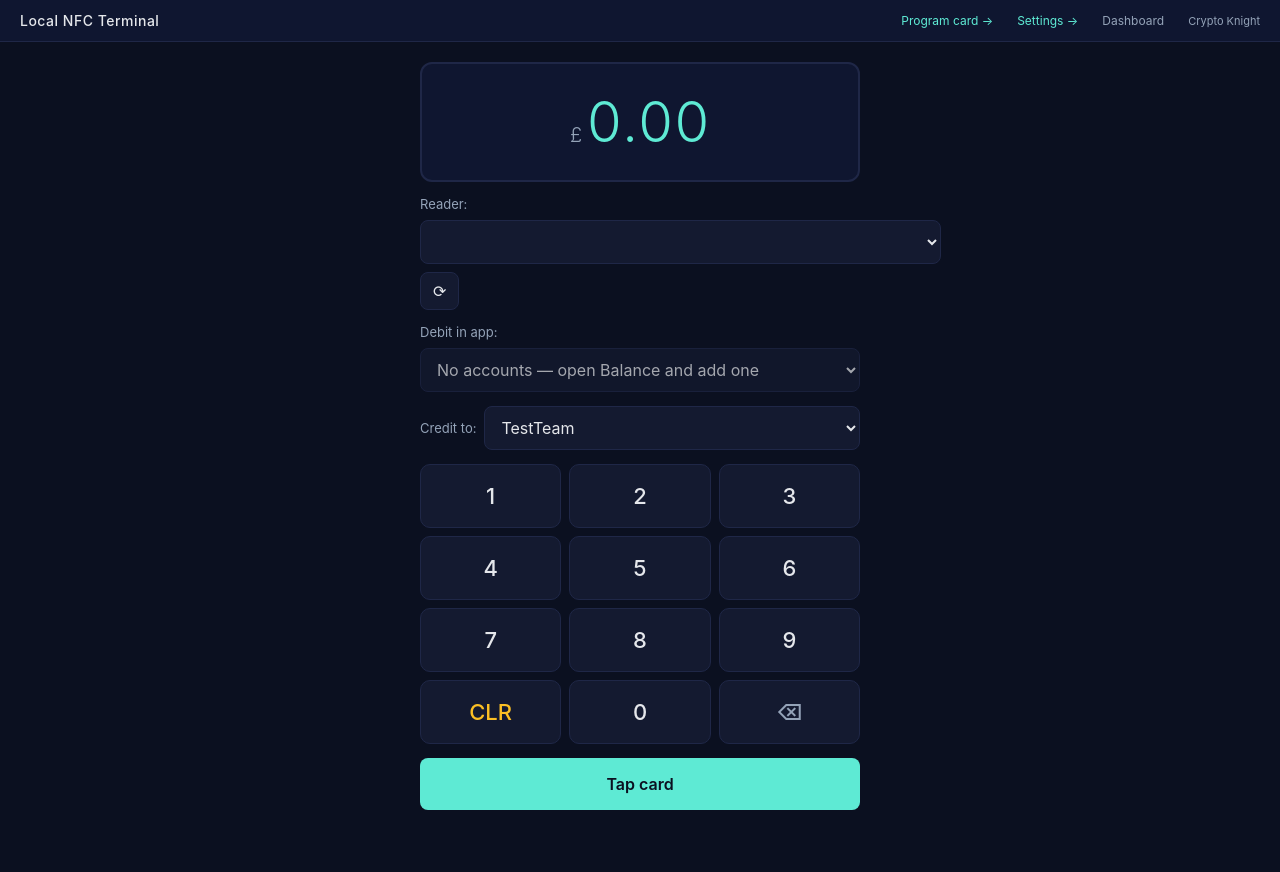
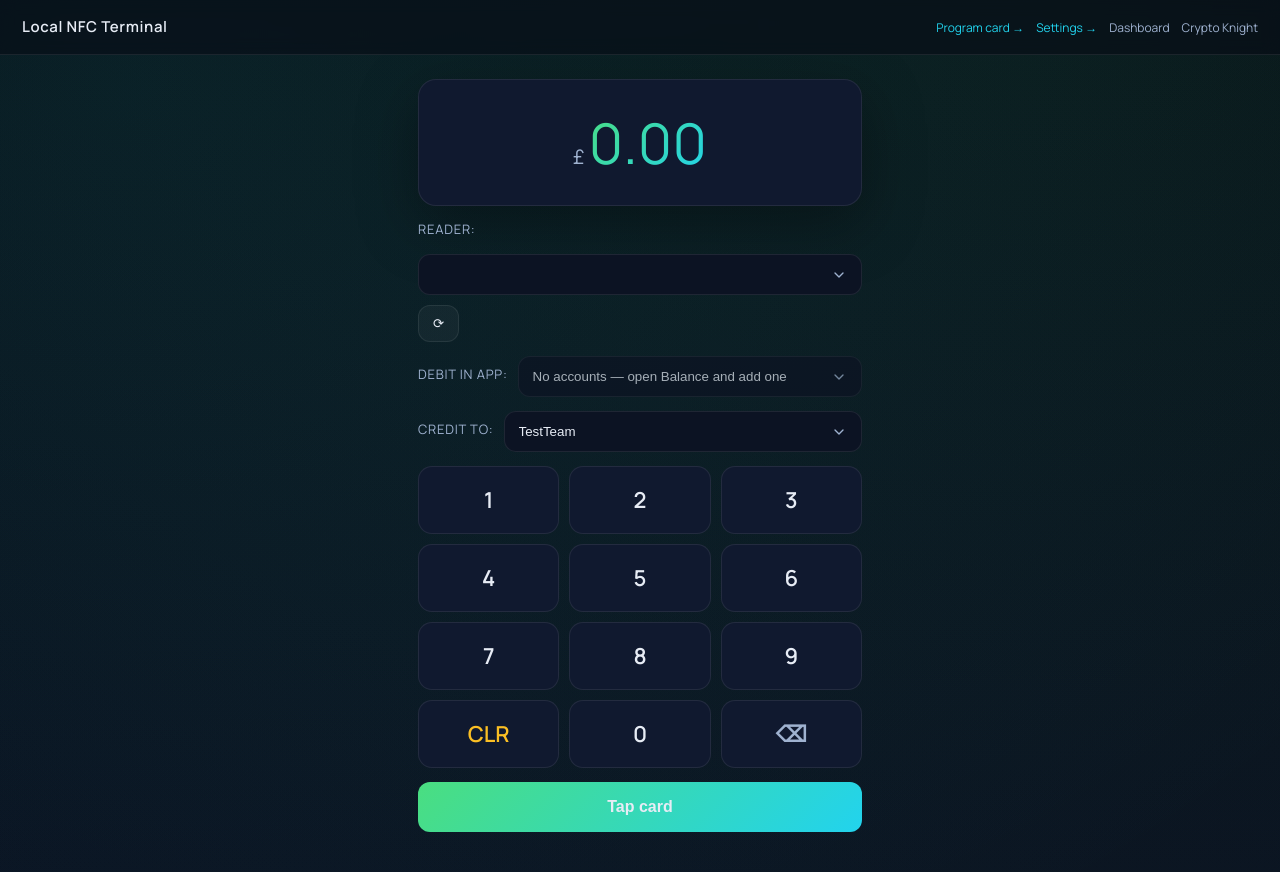
Before and after one commit to MustafaMudasser99/JPMorgan-BankingApp, a Django app: template banking/templates/banking/nfc/terminal.html in a window 1280 px wide. Before the commit the page ends 810 px from the top, so only its background shows below. Run offline with Django 5.2, Linux system fonts and the light colour scheme; the template is opened without the code that fills it, so the values that code supplies are empty.

Commit message:
Updated house styling
Forgot to push

```diff
--- /dev/null
+++ b/banking/static/banking/css/nfc-terminal.css
@@ -0,0 +1,301 @@
+/* Local NFC terminal, program card, settings — tokens from house-style.css */
+
+body.nfc-shell {
+  display: flex;
+  flex-direction: column;
+}
+
+body.nfc-shell > main {
+  flex: 1;
+  width: 100%;
+  margin: 0 auto;
+  padding: 24px 18px 40px;
+  display: flex;
+  flex-direction: column;
+  gap: 14px;
+}
+
+body.nfc-shell.nfc-terminal > main {
+  max-width: 480px;
+}
+
+body.nfc-shell.nfc-wide > main {
+  max-width: 560px;
+}
+
+body.nfc-shell > header.nfc-header {
+  display: flex;
+  align-items: center;
+  justify-content: space-between;
+  gap: 12px;
+  flex-wrap: wrap;
+  padding: 18px 22px;
+  border-bottom: 1px solid var(--color-border);
+  backdrop-filter: blur(8px);
+  background: rgba(8, 12, 22, 0.6);
+  position: sticky;
+  top: 0;
+  z-index: 10;
+}
+
+body.nfc-shell .nfc-header h1 {
+  margin: 0;
+  font-size: 15px;
+  letter-spacing: 0.04em;
+  font-weight: 600;
+  color: var(--color-text);
+}
+
+body.nfc-shell .nfc-header small {
+  color: var(--color-muted);
+  font-size: 12px;
+}
+
+body.nfc-shell .nfc-header a {
+  color: var(--color-secondary);
+  font-size: 12px;
+  text-decoration: none;
+}
+
+body.nfc-shell .nfc-header a:hover {
+  text-decoration: underline;
+}
+
+body.nfc-shell .nfc-header a.muted-link {
+  color: var(--color-muted);
+}
+
+body.nfc-shell .nfc-nav-top {
+  display: flex;
+  gap: 12px;
+  align-items: center;
+  flex-wrap: wrap;
+}
+
+body.nfc-shell .amount-display {
+  background: var(--color-panel);
+  border: 1px solid var(--color-border);
+  border-radius: var(--radius);
+  padding: 24px;
+  text-align: center;
+  font-size: 56px;
+  font-weight: 300;
+  font-variant-numeric: tabular-nums;
+  box-shadow: var(--shadow);
+}
+
+body.nfc-shell .amount-display #amount {
+  background: linear-gradient(135deg, var(--color-primary), var(--color-secondary));
+  -webkit-background-clip: text;
+  background-clip: text;
+  color: transparent;
+}
+
+body.nfc-shell .amount-display small {
+  font-size: 20px;
+  color: var(--color-muted);
+  margin-right: 4px;
+}
+
+body.nfc-shell .row {
+  display: flex;
+  gap: 10px;
+  align-items: center;
+  flex-wrap: wrap;
+}
+
+body.nfc-shell .row > label {
+  color: var(--color-muted);
+  font-size: 13px;
+  white-space: nowrap;
+  flex: 0 0 auto;
+}
+
+body.nfc-shell .row select {
+  flex: 1 1 auto;
+  min-width: 0;
+  width: auto;
+}
+
+body.nfc-shell .nfc-icon-btn {
+  flex: 0 0 auto;
+  width: auto;
+  padding: 10px 14px;
+}
+
+body.nfc-shell .keypad {
+  display: grid;
+  grid-template-columns: repeat(3, 1fr);
+  gap: 10px;
+}
+
+body.nfc-shell .key {
+  background: var(--color-panel);
+  border: 1px solid var(--color-border);
+  border-radius: 14px;
+  padding: 18px 0;
+  font-size: 22px;
+  font-weight: 600;
+  text-align: center;
+  cursor: pointer;
+  user-select: none;
+  color: var(--color-text);
+  transition: transform 0.15s ease, background 0.2s ease, border-color 0.2s ease;
+}
+
+body.nfc-shell .key:hover {
+  transform: translateY(-1px);
+  border-color: rgba(255, 255, 255, 0.2);
+}
+
+body.nfc-shell .key:active {
+  background: rgba(255, 255, 255, 0.06);
+}
+
+body.nfc-shell .key.clear {
+  color: var(--color-warning);
+}
+
+body.nfc-shell .key.back {
+  color: var(--color-muted);
+}
+
+body.nfc-shell .actions button {
+  width: 100%;
+  padding: 16px;
+  font-size: 16px;
+  font-weight: 700;
+  border-radius: 12px;
+  border: none;
+  cursor: pointer;
+  background: linear-gradient(135deg, var(--color-primary), var(--color-secondary));
+  color: var(--color-text);
+}
+
+body.nfc-shell .actions button:disabled {
+  opacity: 0.5;
+  cursor: not-allowed;
+}
+
+body.nfc-shell label {
+  display: block;
+  color: var(--color-muted);
+  font-size: 12px;
+  margin-bottom: 6px;
+  letter-spacing: 0.06em;
+  text-transform: uppercase;
+}
+
+body.nfc-shell .label-hint {
+  text-transform: none;
+  letter-spacing: 0;
+  color: var(--color-secondary);
+  font-weight: 500;
+}
+
+body.nfc-shell .preview {
+  background: rgba(255, 255, 255, 0.04);
+  border: 1px dashed var(--color-border);
+  border-radius: 12px;
+  padding: 12px 14px;
+  font-family: ui-monospace, SFMono-Regular, Menlo, Consolas, monospace;
+  font-size: 12px;
+  color: var(--color-muted);
+  word-break: break-all;
+}
+
+body.nfc-shell .help {
+  font-size: 11px;
+  color: var(--color-muted);
+  margin-top: 6px;
+}
+
+body.nfc-shell .help code {
+  background: rgba(255, 255, 255, 0.06);
+  padding: 1px 6px;
+  border-radius: 4px;
+  font-size: 11px;
+}
+
+body.nfc-shell .row.buttons {
+  margin-top: 4px;
+}
+
+body.nfc-shell .row.buttons > * {
+  flex: 1;
+}
+
+body.nfc-shell .meta {
+  background: var(--color-panel);
+  border: 1px solid var(--color-border);
+  border-radius: 12px;
+  padding: 14px;
+  font-size: 12px;
+  color: var(--color-muted);
+}
+
+body.nfc-shell .meta b {
+  color: var(--color-text);
+}
+
+body.nfc-shell main .primary:only-of-type,
+body.nfc-shell main > button.primary {
+  width: 100%;
+}
+
+body.nfc-shell .nfc-program-submit {
+  margin-top: 8px;
+}
+
+/* Banner status blocks (override compact .status from house-style) */
+body.nfc-shell .status {
+  display: none;
+  padding: 14px;
+  border-radius: var(--radius);
+  text-align: center;
+  font-size: 14px;
+  border-width: 1px;
+  border-style: solid;
+}
+
+body.nfc-shell .status.show {
+  display: block;
+}
+
+body.nfc-shell .status.waiting {
+  background: rgba(251, 191, 36, 0.1);
+  color: var(--color-warning);
+  border-color: rgba(251, 191, 36, 0.45);
+}
+
+body.nfc-shell .status.approved,
+body.nfc-shell .status.ok {
+  background: rgba(74, 222, 128, 0.12);
+  color: var(--color-success);
+  border-color: rgba(74, 222, 128, 0.45);
+  font-size: 18px;
+  font-weight: 600;
+}
+
+body.nfc-shell .status.declined,
+body.nfc-shell .status.err {
+  background: rgba(239, 68, 68, 0.1);
+  color: #f87171;
+  border-color: rgba(248, 113, 113, 0.35);
+  font-size: 18px;
+  font-weight: 600;
+}
+
+body.nfc-shell .status.ok,
+body.nfc-shell .status.err {
+  font-size: 14px;
+}
+
+body.nfc-shell .status small {
+  display: block;
+  margin-top: 6px;
+  font-size: 11px;
+  color: var(--color-muted);
+  font-weight: 400;
+  word-break: break-all;
+}
--- a/banking/templates/banking/nfc/terminal.html
+++ b/banking/templates/banking/nfc/terminal.html
@@ -1,46 +1,23 @@
 <!DOCTYPE html>
+{% load static %}
 <html lang="en">
 <head>
   <meta charset="utf-8">
   <meta name="viewport" content="width=device-width, initial-scale=1">
   <title>Local NFC Terminal · Crypto Knight</title>
-  <style>
-    :root { --bg:#0b1020; --card:#141a30; --accent:#5eead4; --muted:#94a3b8; --good:#22c55e; --bad:#ef4444; --warn:#fbbf24; --text:#e5e7eb; }
-    * { box-sizing: border-box; }
-    body { margin:0; background:var(--bg); color:var(--text); font-family:-apple-system,BlinkMacSystemFont,'Segoe UI',sans-serif; min-height:100vh; }
-    header { padding:12px 20px; background:#0f1630; border-bottom:1px solid #1f2747; display:flex; align-items:center; justify-content:space-between; }
-    header h1 { margin:0; font-size:14px; letter-spacing:.5px; font-weight:500; }
-    header small { color:var(--muted); font-size:11px; }
-    main { padding:20px; max-width:480px; margin:0 auto; display:flex; flex-direction:column; gap:14px; }
-    .amount-display { background:#0f1630; border:2px solid #1f2747; border-radius:12px; padding:24px; text-align:center; font-size:56px; font-weight:300; font-variant-numeric:tabular-nums; color:var(--accent); }
-    .amount-display small { font-size:20px; color:var(--muted); margin-right:4px; }
-    .row { display:flex; gap:8px; align-items:center; flex-wrap:wrap; }
-    .row label { color:var(--muted); font-size:13px; white-space:nowrap; }
-    select, input, button { font:inherit; border-radius:8px; border:1px solid #1f2747; background:var(--card); color:var(--text); padding:10px 12px; }
-    select { flex:1 1 auto; }
-    .keypad { display:grid; grid-template-columns:repeat(3, 1fr); gap:8px; }
-    .key { background:var(--card); border:1px solid #1f2747; border-radius:10px; padding:18px 0; font-size:22px; font-weight:500; text-align:center; cursor:pointer; user-select:none; }
-    .key:active { background:#1f2747; }
-    .key.clear { color:var(--warn); }
-    .key.back  { color:var(--muted); }
-    .actions button { width:100%; padding:16px; font-size:16px; font-weight:600; background:var(--accent); color:#0b1020; border:none; cursor:pointer; border-radius:8px; }
-    .actions button:disabled { opacity:.5; cursor:not-allowed; }
-    .status { padding:14px; border-radius:12px; text-align:center; font-size:14px; display:none; }
-    .status.show { display:block; }
-    .status.waiting  { background:#1f1a0e; color:var(--warn); border:1px solid var(--warn); }
-    .status.approved { background:#0a2b2a; color:var(--good); border:1px solid var(--good); font-size:18px; font-weight:600; }
-    .status.declined { background:#2b0a0a; color:var(--bad); border:1px solid var(--bad); font-size:18px; font-weight:600; }
-    .status small { display:block; margin-top:4px; font-size:11px; color:var(--muted); font-weight:400; }
-    .nav-top a { color:var(--accent); font-size:12px; text-decoration:none; margin-right:12px; }
-  </style>
+  <link rel="preconnect" href="https://fonts.googleapis.com">
+  <link rel="preconnect" href="https://fonts.gstatic.com" crossorigin>
+  <link href="https://fonts.googleapis.com/css2?family=Manrope:wght@400;600;700&display=swap" rel="stylesheet">
+  <link rel="stylesheet" href="{% static 'banking/css/house-style.css' %}">
+  <link rel="stylesheet" href="{% static 'banking/css/nfc-terminal.css' %}">
 </head>
-<body>
-<header>
+<body class="nfc-shell nfc-terminal">
+<header class="nfc-header">
   <h1>Local NFC Terminal</h1>
-  <div class="nav-top" style="display:flex;gap:12px;align-items:center">
+  <div class="nfc-nav-top">
     <a href="{% url 'nfc_terminal:program' %}">Program card →</a>
     <a href="{% url 'nfc_terminal:config' %}">Settings →</a>
-    <a href="/banking/dashboard/" style="color:var(--muted)">Dashboard</a>
+    <a href="/banking/dashboard/" class="muted-link">Dashboard</a>
     <small id="cfg">Crypto Knight</small>
   </div>
 </header>
@@ -50,7 +27,7 @@
   <div class="row">
     <label for="reader">Reader:</label>
     <select id="reader" onchange="setReader()"><option>(loading...)</option></select>
-    <button type="button" onclick="loadReaders()" title="Refresh reader list" style="padding:8px 12px">⟳</button>
+    <button type="button" class="secondary nfc-icon-btn" onclick="loadReaders()" title="Refresh reader list">⟳</button>
   </div>
   <div class="row">
     <label for="from_account">Debit in app:</label>
```
Also changed, not shown: banking/templates/banking/nfc/config.html (+10 -28 lines), banking/templates/banking/nfc/program.html (+11 -27 lines).
